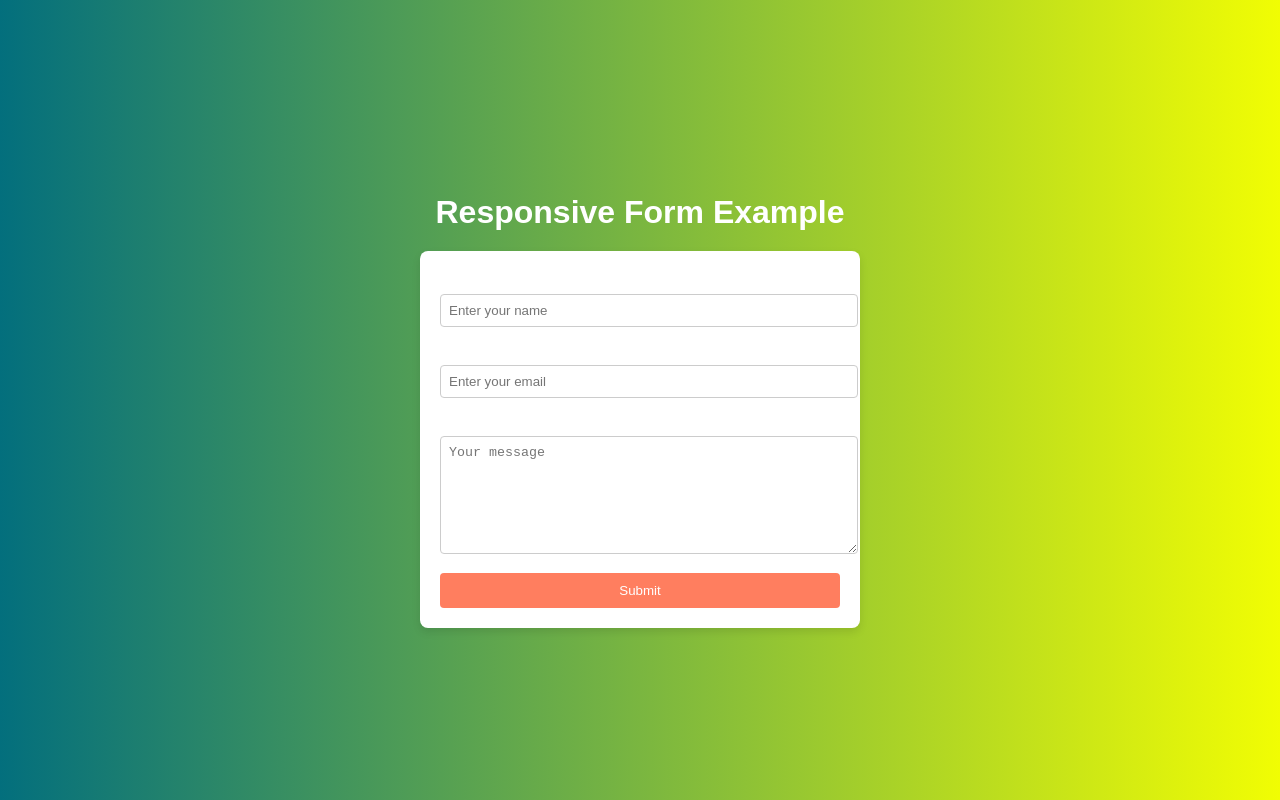
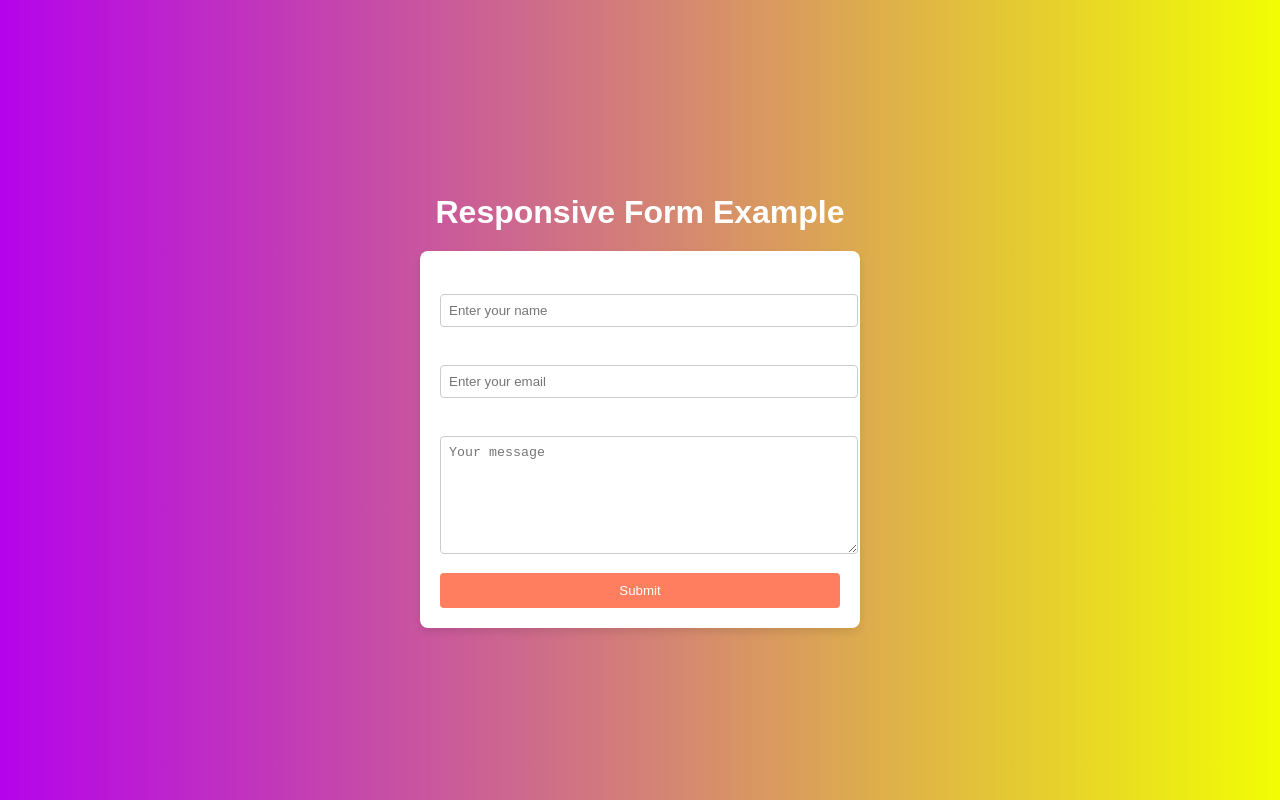
Before and after one commit to Lithasa/LeraningReact, a React (Create React App) app in the folder reactp/: page / in a window 1280 px wide. Built offline with nearby package versions, Linux system fonts and the light colour scheme.

Commit message:
changed some styles

```diff
--- a/reactp/src/App.css
+++ b/reactp/src/App.css
@@ -1,7 +1,7 @@
 /* App.css */
 .App {
   font-family: Arial, sans-serif;
-  background: linear-gradient(to right, #036f7d, #f1fd03);
+  background: linear-gradient(to right, #b503eb, #f1fd03);
   min-height: 100vh;
   display: flex;
   flex-direction: column;
```
